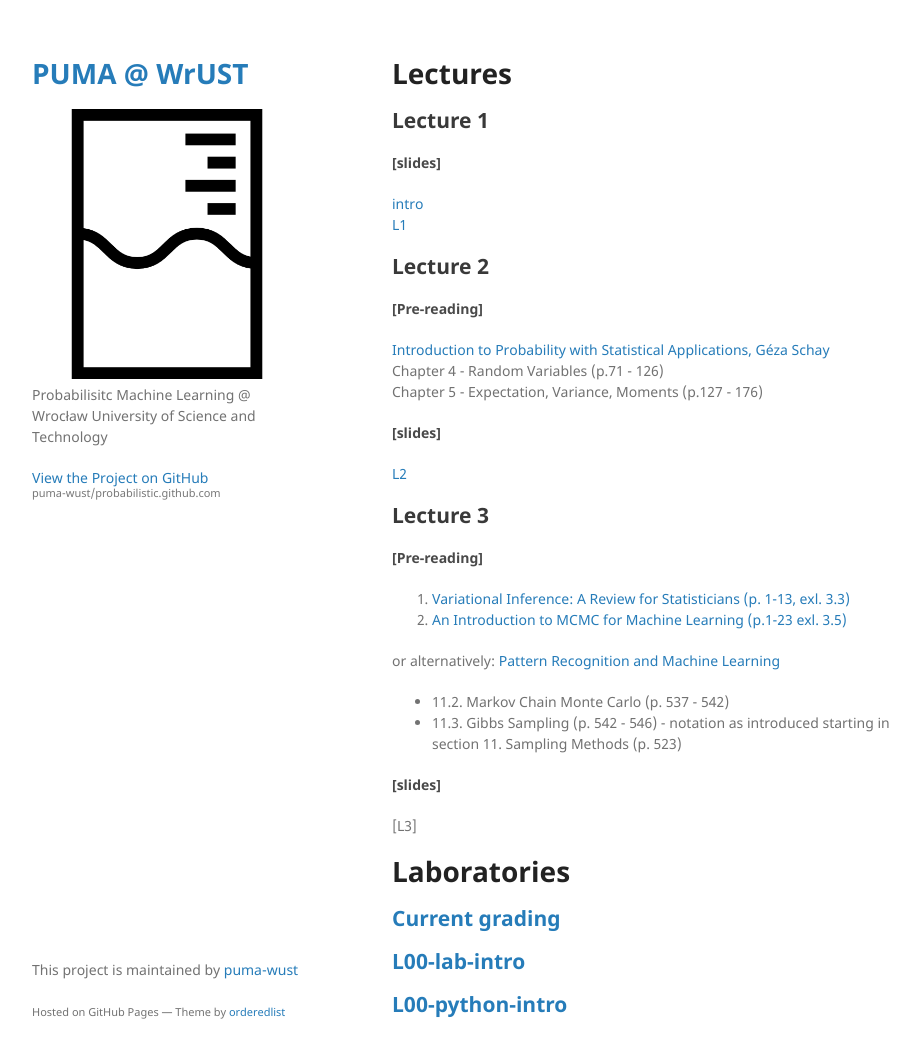
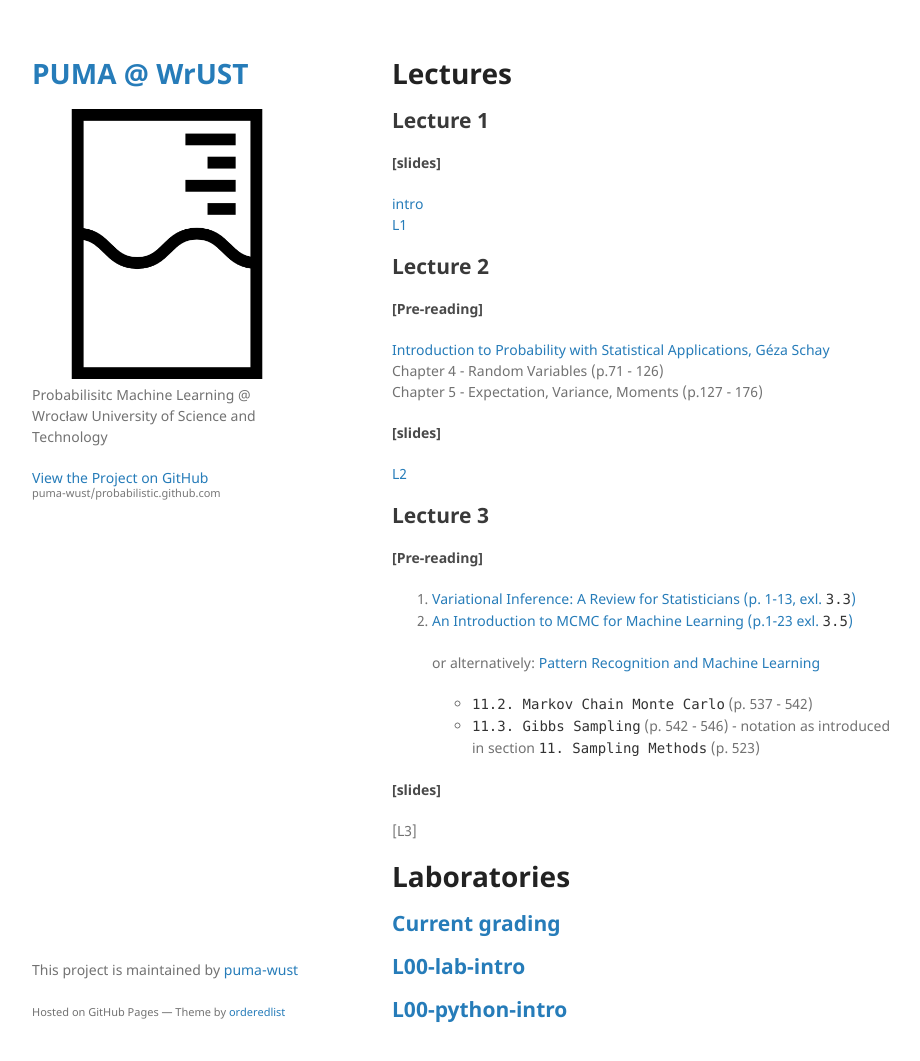
Before and after one commit to puma-wust/probabilistic.github.com, a Jekyll site: the page built from index.md, in a window 1280 px wide and 1091 px high. Shown: the top 1061 px of the window, without its empty margins (178-1098 px from the left). Built offline with Jekyll 4.4.1, drawn with Linux system fonts in a browser that asks for light colours; our own code applies the rules of GitHub Pages for plain Markdown files.

```diff
--- a/index.md
+++ b/index.md
@@ -17,12 +17,12 @@ Chapter 5 - Expectation, Variance, Moments (p.127 - 176)
 
 ## Lecture 3
 #### [Pre-reading]
-1. [Variational Inference: A Review for Statisticians (p. 1-13, exl. 3.3)](https://arxiv.org/pdf/1601.00670.pdf)
-2. [An Introduction to MCMC for Machine Learning (p.1-23 exl. 3.5)](https://www.cs.ubc.ca/~arnaud/andrieu_defreitas_doucet_jordan_intromontecarlomachinelearning.pdf)
+1. [Variational Inference: A Review for Statisticians (p. 1-13, exl. `3.3`)](https://arxiv.org/pdf/1601.00670.pdf)
+2. [An Introduction to MCMC for Machine Learning (p.1-23 exl. `3.5`)](https://www.cs.ubc.ca/~arnaud/andrieu_defreitas_doucet_jordan_intromontecarlomachinelearning.pdf)
 
-or alternatively: [Pattern Recognition and Machine Learning](https://www.microsoft.com/en-us/research/uploads/prod/2006/01/Bishop-Pattern-Recognition-and-Machine-Learning-2006.pdf)
-- 11.2. Markov Chain Monte Carlo (p. 537 - 542)
-- 11.3. Gibbs Sampling (p. 542 - 546) - notation as introduced starting in section 11. Sampling Methods (p. 523)
+    or alternatively: [Pattern Recognition and Machine Learning](https://www.microsoft.com/en-us/research/uploads/prod/2006/01/Bishop-Pattern-Recognition-and-Machine-Learning-2006.pdf)
+    - `11.2. Markov Chain Monte Carlo` (p. 537 - 542)
+    - `11.3. Gibbs Sampling` (p. 542 - 546) - notation as introduced in section `11. Sampling Methods` (p. 523)
 
 
 #### [slides]
```
